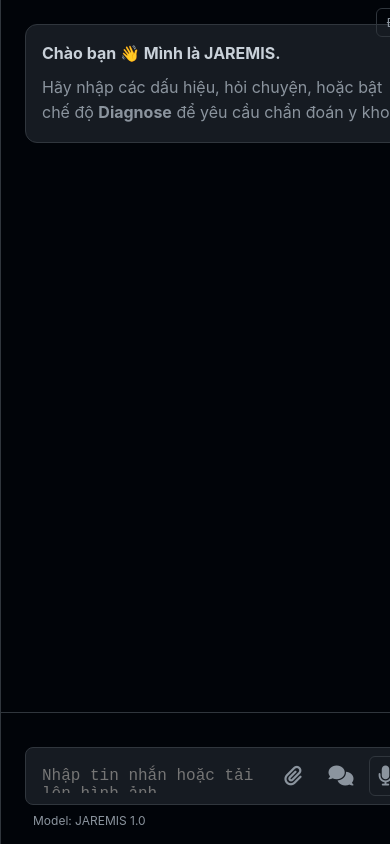
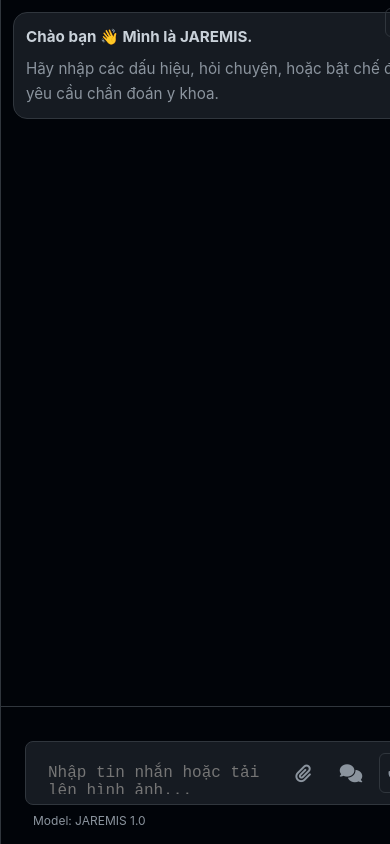
Before and after one commit to TanTrieuNguyen/api_JAREMIS_PRO, a website: page public/index.html in a window 390 px wide. Shown: the top 844 px of the page. Drawn offline with Linux system fonts and the light colour scheme.

Commit message:
Update index.html

```diff
--- a/public/index.html
+++ b/public/index.html
@@ -206,6 +206,43 @@
             .resizer { display:none; }
             .auth-controls { right: 8px; top: 8px; }
         }
+        /* ✅ Responsive cho điện thoại */
+        /* === Thêm ở đây === */
+        @media (max-width: 768px) {
+            .chat-messages {
+                font-size: 1rem;   /* chữ to hơn */
+                padding: 12px;
+            }
+
+            .chat-bubble {
+                font-size: 0.95rem;
+                padding: 12px;
+                border-radius: 14px;
+                max-width: 95%;   /* chiếm gần hết màn hình mobile */
+            }
+
+            #chat-input {
+                font-size: 1rem;  /* input to hơn */
+                padding: 12px;
+            }
+
+            .input-wrapper {
+                padding: 10px;
+            }
+
+            .action-btn {
+                width: 40px;
+                height: 40px;
+                font-size: 18px;
+            }
+
+            #send-btn {
+                width: 45px;
+                height: 40px;
+            }
+        }
+        /* === Hết phần thêm === */
+
     </style>
 </head>
 <body>
@@ -224,7 +261,7 @@
                 </h3>
                 <ul id="history-list"></ul>
             </nav>
-            <div class="sidebar-footer">Made with ❤️ by TT1403 & Ant.</div>
+            <div class="sidebar-footer">Made with ❤️ by 717483 & Ant.</div>
         </aside>
 
         <div class="resizer" id="resizer"></div>
```
